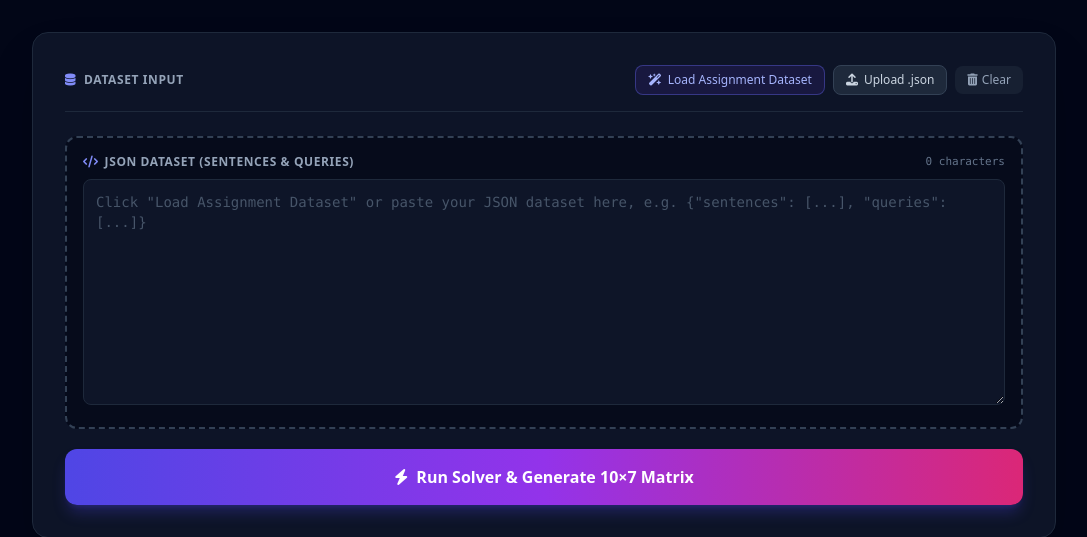
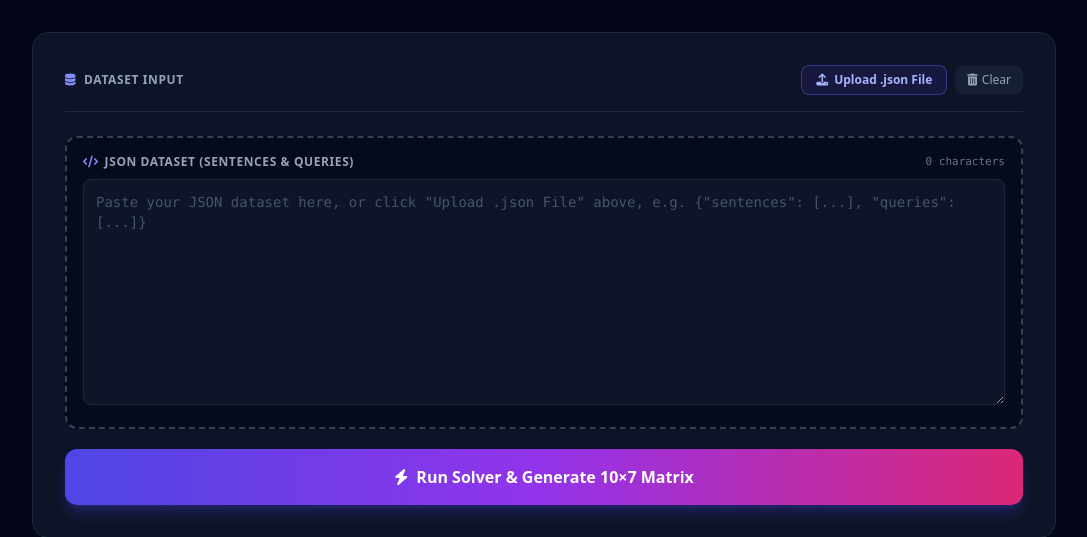
Before and after one commit to 24f2004622/Ollama, a Flask app: page / in a window 1280 px wide. Shown: the part 183-720 px from the top of the page, without its empty margins (96-1183 px from the left). Run offline with Flask 3, Linux system fonts and the light colour scheme; some libraries are stand-ins or nearby versions.

Commit message:
Remove Load Assignment Dataset button so users provide their dataset

```diff
--- a/templates/index.html
+++ b/templates/index.html
@@ -41,11 +41,8 @@
                     <i class="fa-solid fa-database text-indigo-400"></i> Dataset Input
                 </div>
                 <div class="flex flex-wrap items-center gap-2">
-                    <button type="button" id="loadDefaultBtn" class="px-3 py-1.5 rounded-lg bg-indigo-950/70 border border-indigo-500/40 hover:bg-indigo-900/60 text-indigo-300 text-xs font-medium transition-all flex items-center gap-1.5 cursor-pointer">
-                        <i class="fa-solid fa-wand-magic-sparkles"></i> Load Assignment Dataset
-                    </button>
-                    <button type="button" id="triggerFileBtn" class="px-3 py-1.5 rounded-lg bg-slate-800 border border-slate-700 hover:bg-slate-700 text-slate-300 text-xs font-medium transition-all flex items-center gap-1.5 cursor-pointer">
-                        <i class="fa-solid fa-upload"></i> Upload .json
+                    <button type="button" id="triggerFileBtn" class="px-3.5 py-1.5 rounded-lg bg-indigo-950/70 border border-indigo-500/40 hover:bg-indigo-900/60 text-indigo-300 text-xs font-semibold transition-all flex items-center gap-1.5 cursor-pointer">
+                        <i class="fa-solid fa-upload"></i> Upload .json File
                     </button>
                     <button type="button" id="clearBtn" class="px-3 py-1.5 rounded-lg bg-slate-800/60 hover:bg-slate-800 text-slate-400 text-xs font-medium transition-all flex items-center gap-1 cursor-pointer">
                         <i class="fa-solid fa-trash-can"></i> Clear
@@ -63,7 +60,7 @@
                         </label>
                         <span id="charCount" class="text-[11px] font-mono text-slate-500">0 characters</span>
                     </div>
-                    <textarea id="jsonInput" name="jsonInput" rows="10" placeholder='Click "Load Assignment Dataset" or paste your JSON dataset here, e.g. {"sentences": [...], "queries": [...]}'
+                    <textarea id="jsonInput" name="jsonInput" rows="10" placeholder='Paste your JSON dataset here, or click "Upload .json File" above, e.g. {"sentences": [...], "queries": [...]}'
                         class="w-full bg-slate-900/90 border border-slate-800 rounded-lg p-3 text-xs sm:text-sm font-mono text-slate-200 placeholder-slate-600 focus:outline-none focus:border-indigo-500 transition-all resize-y"></textarea>
                     <div id="fileBadge" class="hidden mt-2 p-2 rounded-lg bg-emerald-950/40 border border-emerald-500/30 text-emerald-300 text-xs flex items-center justify-between">
                         <span class="flex items-center gap-2"><i class="fa-solid fa-file-code"></i> <span id="loadedFileName"></span></span>
@@ -183,7 +180,6 @@
         const submitBtn = document.getElementById('submitBtn');
         const btnText = document.getElementById('btnText');
         const btnSpinner = document.getElementById('btnSpinner');
-        const loadDefaultBtn = document.getElementById('loadDefaultBtn');
         const triggerFileBtn = document.getElementById('triggerFileBtn');
         const fileInput = document.getElementById('fileInput');
         const clearBtn = document.getElementById('clearBtn');
@@ -211,32 +207,6 @@
             charCount.textContent = '0 characters';
             hideError();
             resultsSection.classList.add('hidden');
-        });
-
-        // Load Default Dataset
-        loadDefaultBtn.addEventListener('click', async () => {
-            try {
-                loadDefaultBtn.disabled = true;
-                loadDefaultBtn.innerHTML = '<i class="fa-solid fa-spinner fa-spin"></i> Loading...';
-                const res = await fetch('/api/default');
-                const data = await res.json();
-                if (data.status === 'success') {
-                    jsonInput.value = JSON.stringify({
-                        sentences: data.sentences,
-                        queries: data.queries
-                    }, null, 2);
-                    charCount.textContent = `${jsonInput.value.length.toLocaleString()} characters`;
-                    fileBadge.classList.add('hidden');
-                    hideError();
-                } else {
-                    showError(data.message || 'Failed to load default dataset');
-                }
-            } catch (err) {
-                showError('Error connecting to backend: ' + err.message);
-            } finally {
-                loadDefaultBtn.disabled = false;
-                loadDefaultBtn.innerHTML = '<i class="fa-solid fa-wand-magic-sparkles"></i> Load Assignment Dataset';
-            }
         });
 
         // Upload JSON file trigger
@@ -278,6 +248,12 @@
                     btnSpinner.classList.add('hidden');
                     return;
                 }
+            } else {
+                showError("Please paste your JSON dataset or upload a .json file first.");
+                submitBtn.disabled = false;
+                btnText.classList.remove('hidden');
+                btnSpinner.classList.add('hidden');
+                return;
             }
 
             try {
```
